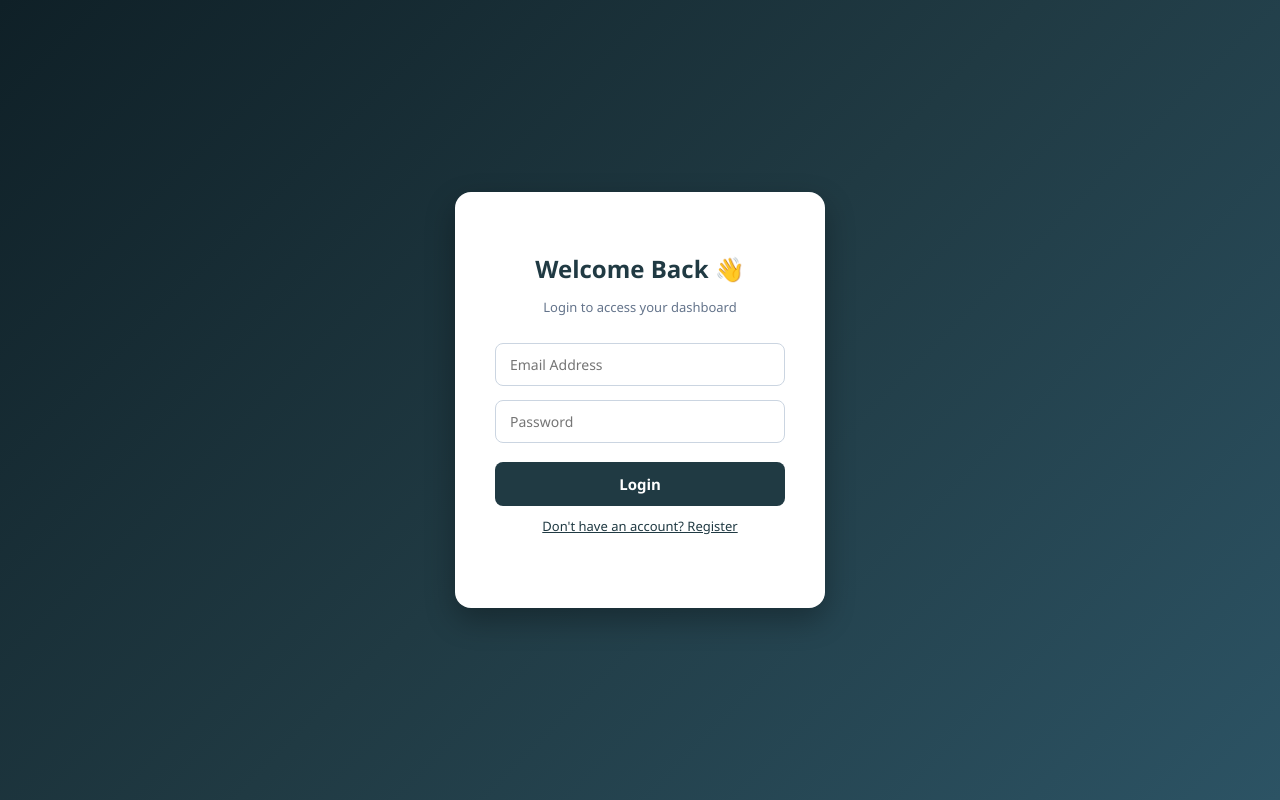
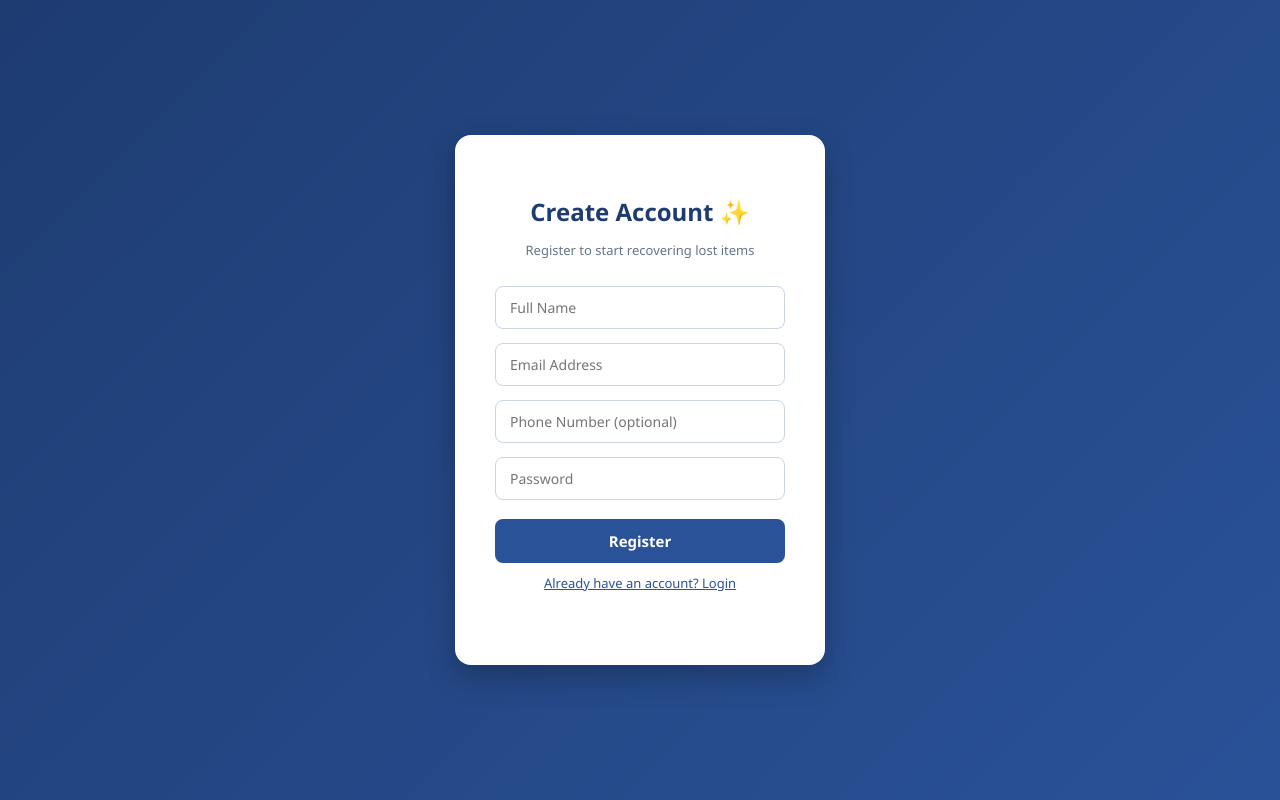
Before and after one commit to RISHAD2006/ai-lost-fount-it, a Flask app: page /register-page in a window 1280 px wide. Run offline with Flask 3, Linux system fonts and the light colour scheme.

Commit message:
register.html

```diff
--- a/templates/register.html
+++ b/templates/register.html
@@ -3,33 +3,33 @@
 <head>
   <meta charset="UTF-8" />
   <meta name="viewport" content="width=device-width, initial-scale=1.0" />
-  <title>Login – Campus Found-It AI</title>
+  <title>Register – Campus Found-It AI</title>
   <link rel="stylesheet" href="/static/style.css" />
   <style>
     body {
       margin: 0; font-family: 'Segoe UI', sans-serif;
-      background: linear-gradient(135deg, #0f2027, #203a43, #2c5364);
+      background: linear-gradient(135deg, #1e3c72, #2a5298);
       display: flex; justify-content: center; align-items: center; min-height: 100vh;
     }
     .card {
       background: white; padding: 40px; width: 370px;
-      border-radius: 16px; box-shadow: 0 12px 30px rgba(0,0,0,0.3); text-align: center;
+      border-radius: 16px; box-shadow: 0 12px 30px rgba(0,0,0,0.25); text-align: center;
     }
-    .card h2 { color: #203a43; margin-bottom: 6px; }
+    .card h2 { color: #1e3c72; margin-bottom: 6px; }
     .card p  { color: #64748b; font-size: 13px; margin-bottom: 20px; }
     input {
       width: 100%; padding: 11px 14px; margin: 7px 0;
       border-radius: 8px; border: 1px solid #cbd5e1; font-size: 14px; outline: none;
       transition: border 0.2s;
     }
-    input:focus { border-color: #203a43; }
+    input:focus { border-color: #2a5298; }
     .btn {
-      width: 100%; padding: 12px; background: #203a43; border: none;
+      width: 100%; padding: 12px; background: #2a5298; border: none;
       color: white; font-weight: bold; border-radius: 8px; cursor: pointer;
       margin-top: 12px; font-size: 15px; transition: 0.25s;
     }
-    .btn:hover { background: #0f2027; transform: translateY(-1px); }
-    .link { background: none; color: #203a43; border: none; margin-top: 10px;
+    .btn:hover { background: #1e3c72; transform: translateY(-1px); }
+    .link { background: none; color: #2a5298; border: none; margin-top: 10px;
             cursor: pointer; font-size: 13px; text-decoration: underline; }
     .msg { margin-top: 12px; font-size: 13px; color: #e74c3c; min-height: 20px; }
     .msg.ok { color: #16a34a; }
@@ -37,16 +37,18 @@
 </head>
 <body>
 <div class="card">
-  <h2>Welcome Back 👋</h2>
-  <p>Login to access your dashboard</p>
+  <h2>Create Account ✨</h2>
+  <p>Register to start recovering lost items</p>
 
-  <input type="email"    id="email"    placeholder="Email Address" />
+  <input type="text"  id="name"     placeholder="Full Name" />
+  <input type="email" id="email"    placeholder="Email Address" />
+  <input type="tel"   id="phone"    placeholder="Phone Number (optional)" />
   <input type="password" id="password" placeholder="Password" />
 
-  <button class="btn" onclick="login()">Login</button>
+  <button class="btn" onclick="register()">Register</button>
   <br/>
-  <button class="link" onclick="location.href='/register-page'">
-    Don't have an account? Register
+  <button class="link" onclick="location.href='/login-page'">
+    Already have an account? Login
   </button>
 
   <div class="msg" id="msg"></div>
@@ -55,26 +57,30 @@
 <script>
 const API = window.location.origin;
 
-async function login() {
+async function register() {
+  const name     = document.getElementById("name").value.trim();
   const email    = document.getElementById("email").value.trim();
+  const phone    = document.getElementById("phone").value.trim();
   const password = document.getElementById("password").value;
   const msgEl    = document.getElementById("msg");
 
-  const res  = await fetch(`${API}/login`, {
+  if (!name || !email || !password) {
+    msgEl.textContent = "Please fill all required fields.";
+    return;
+  }
+
+  const res  = await fetch(${API}/register, {
     method: "POST",
     headers: { "Content-Type": "application/json" },
-    body: JSON.stringify({ email, password })
+    body: JSON.stringify({ name, email, phone, password })
   });
   const data = await res.json();
+
   msgEl.textContent = data.message;
   msgEl.className   = res.ok ? "msg ok" : "msg";
 
   if (res.ok) {
-    localStorage.setItem("user_id", data.user_id);
-    localStorage.setItem("name",    data.name);
-    localStorage.setItem("email",   data.email);
-    localStorage.setItem("phone",   data.phone || "");
-    setTimeout(() => location.href = "/dashboard", 800);
+    setTimeout(() => location.href = "/login-page", 1200);
   }
 }
 </script>
```
